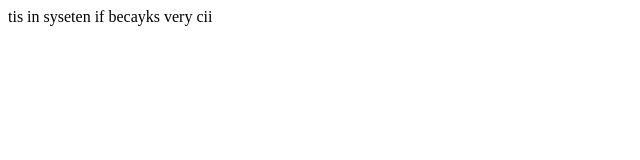
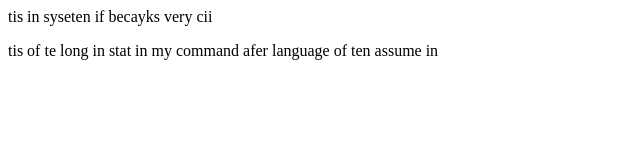
Before and after one commit to yogeshgujjar/localrepo, a plain HTML site: page index.html in a window 1280 px wide. Shown: the whole page, without its empty margins (0-640 px from the left). Drawn offline with Linux system fonts and the light colour scheme.

Commit message:
THIS IS new feature

```diff
--- a/index.html
+++ b/index.html
@@ -1 +1,2 @@
 <p>tis in syseten if becayks very cii</p>
+<p>tis of te long in stat in my command afer language of ten assume in </p>
```
